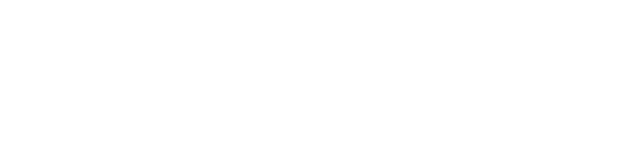
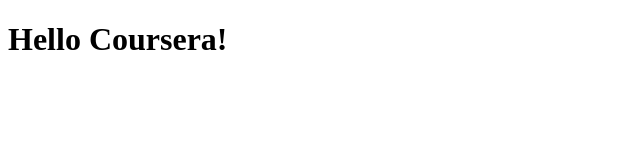
Before and after one commit to lfdp/coursera-test, a plain HTML site: page site/index.html in a window 1280 px wide. Shown: the whole page, without its empty margins (0-640 px from the left). Drawn offline with Linux system fonts and the light colour scheme.

Commit message:
add some headers

```diff
--- a/site/index.html
+++ b/site/index.html
@@ -1,9 +1,9 @@
 <!DOCTYPE html>
 <html>
 <head>
-	<title></title>
+	<title>Hello Coursera!</title>
 </head>
 <body>
-
+ <H1>Hello Coursera!</H1>
 </body>
 </html>
```
